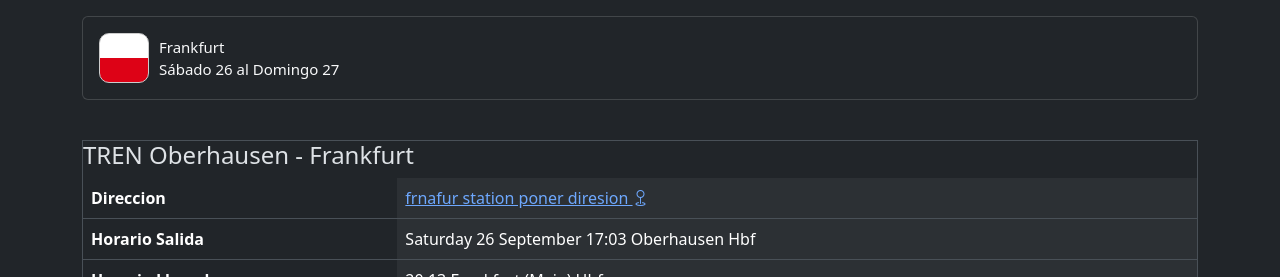
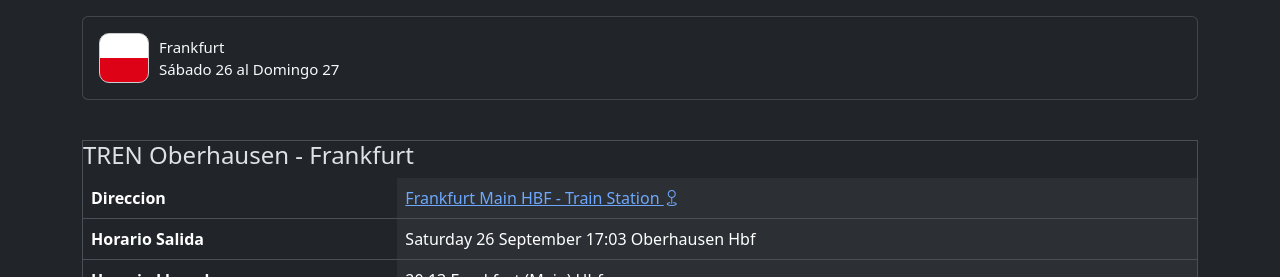
Before and after one commit to adriankarmel/europa, a plain HTML site: page frankfurt.html in a window 1280 px wide. Shown: the top 277 px of the page. Drawn offline with nearby package versions, Linux system fonts and the light colour scheme; files whose address does not match are found by name.

```diff
--- a/frankfurt.html
+++ b/frankfurt.html
@@ -36,9 +36,9 @@
                     <tr>
                         <th>Direccion</th>
                         <td class="">
-                            <a href=""
+                            <a href="https://www.google.com/maps/place/Frankfurt+Main+Train+Station/@50.1072943,8.6614042,16z/data=!3m2!4b1!5s0x8c9835c7292e5479:0x7fc9d1eae63416f6!4m6!3m5!1s0x47bd095579352c0d:0xba387bc68943775a!8m2!3d50.1072909!4d8.6639791!16s%2Fg%2F11d_8yn41d?entry=ttu&g_ep=EgoyMDI2MDMyNC4wIKXMDSoASAFQAw%3D%3D"
                                 target="_blank">
-                            frnafur station poner diresion
+                                    Frankfurt Main HBF - Train Station
                                <i class="bi bi-geo"></i>
                             </a>
                         </td>
```
